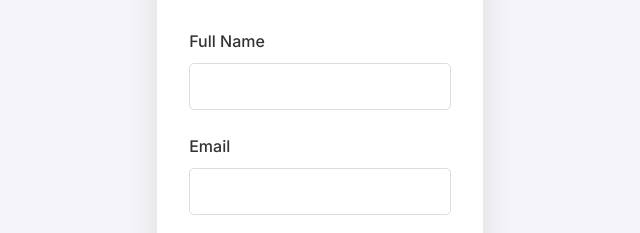
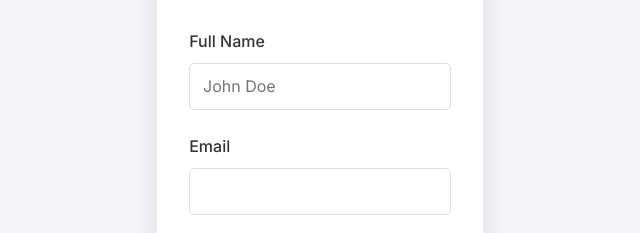
Before and after one commit to iqbalgrewal23/CarWorksop, a website: page public/login.html in a window 1280 px wide. Both pictures are taken after a click on the link "Register here". Shown: the part 257-490 px from the top of the page, 320-960 px from the left. Drawn offline with Linux system fonts and the light colour scheme.

Commit message:
feat(ui): add placeholder to registration name input

```diff
--- a/public/login.html
+++ b/public/login.html
@@ -89,7 +89,7 @@
             <form id="registerForm">
                 <div class="form-group">
                     <label>Full Name</label>
-                    <input type="text" id="name" required>
+                    <input type="text" id="name" required placeholder="John Doe">
                 </div>
                 <div class="form-group">
                     <label>Email</label>
```
